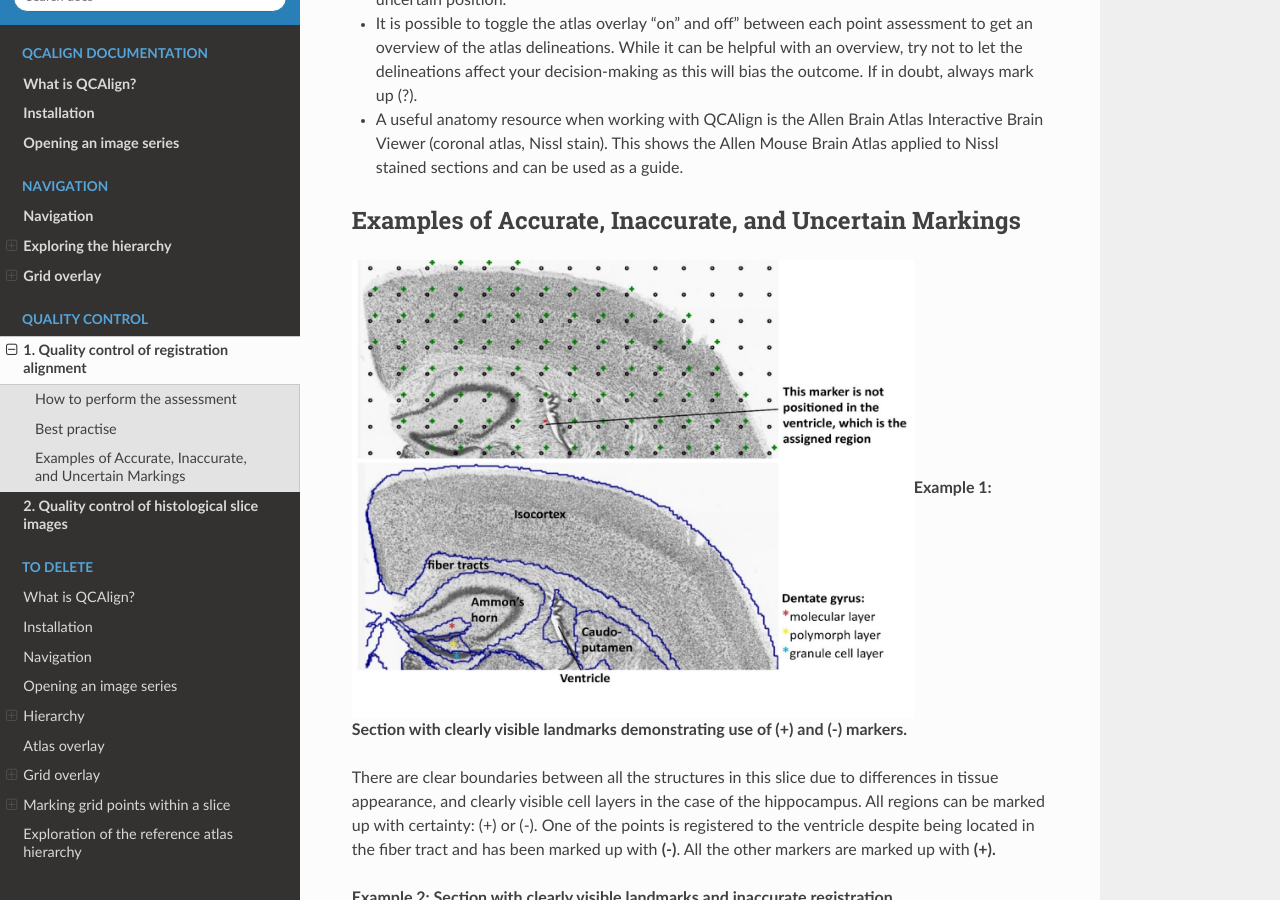
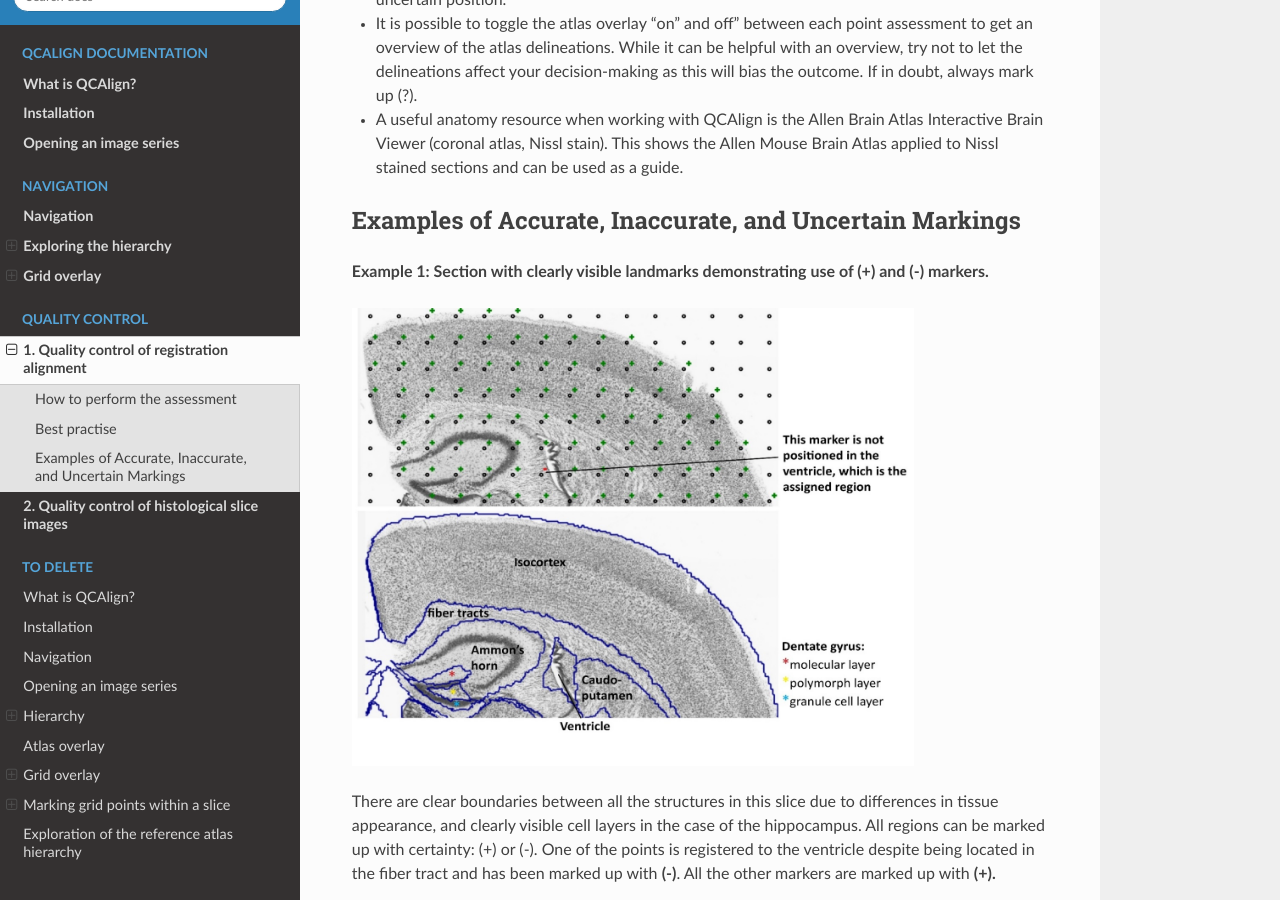
Before and after one commit to Neural-Systems-at-UIO/QCAlign, a Sphinx documentation site: the page built from docs/QCatlasmaps.rst, in a window 1280 px wide and 900 px high, scrolled down 1040 px. Built offline with Sphinx 7.4.7 and the Read the Docs theme 2.0.0, drawn with Linux system fonts in a browser that asks for light colours; pages that are not in the unit, such as notebooks, are missing from menus.

```diff
--- a/docs/QCatlasmaps.rst
+++ b/docs/QCatlasmaps.rst
@@ -53,8 +53,10 @@ As QCAlign is used for validation, the user’s input represents the anatomical
 Examples of Accurate, Inaccurate, and Uncertain Markings
 --------------------------------------------------------
 
-|image1|\ **Example 1: Section with clearly visible landmarks
+**Example 1: Section with clearly visible landmarks
 demonstrating use of (+) and (-) markers.**
+
+|image1|\
 
 There are clear boundaries between all the structures in this slice due
 to differences in tissue appearance, and clearly visible cell layers in
```
